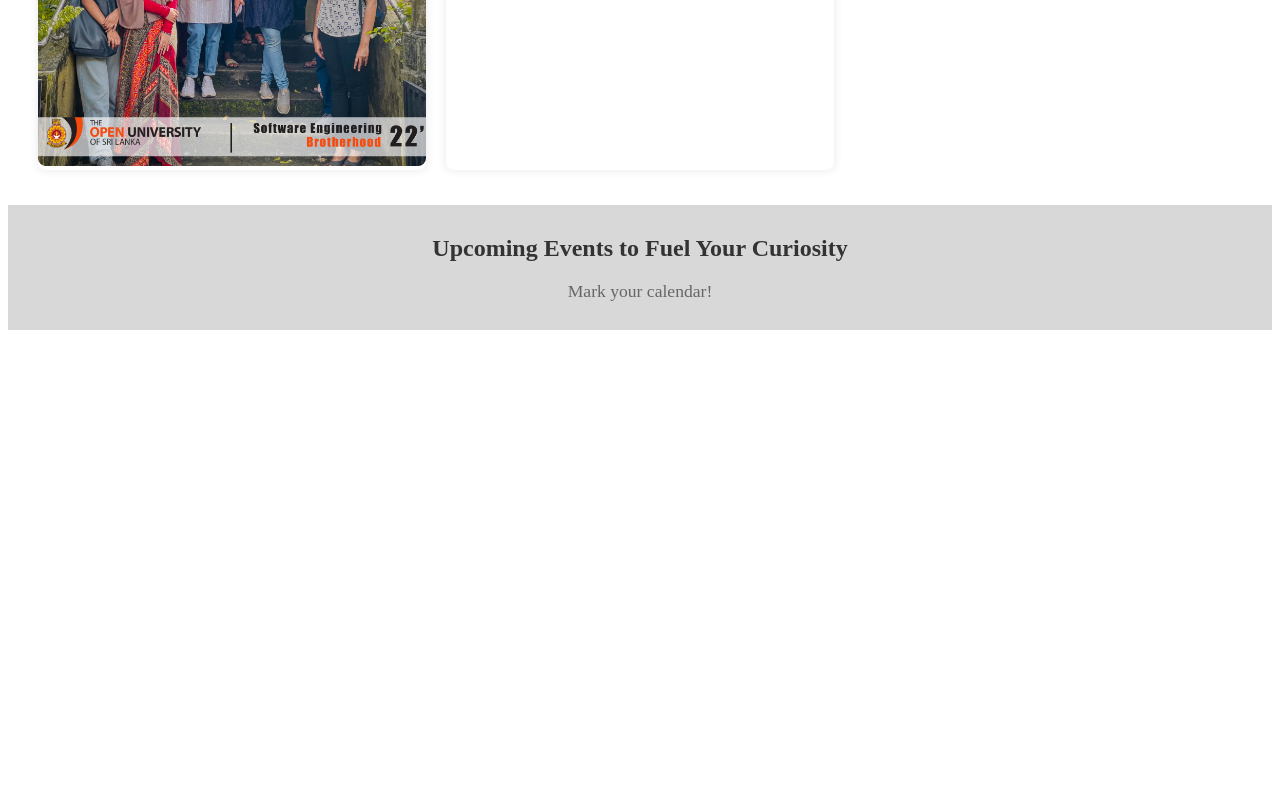
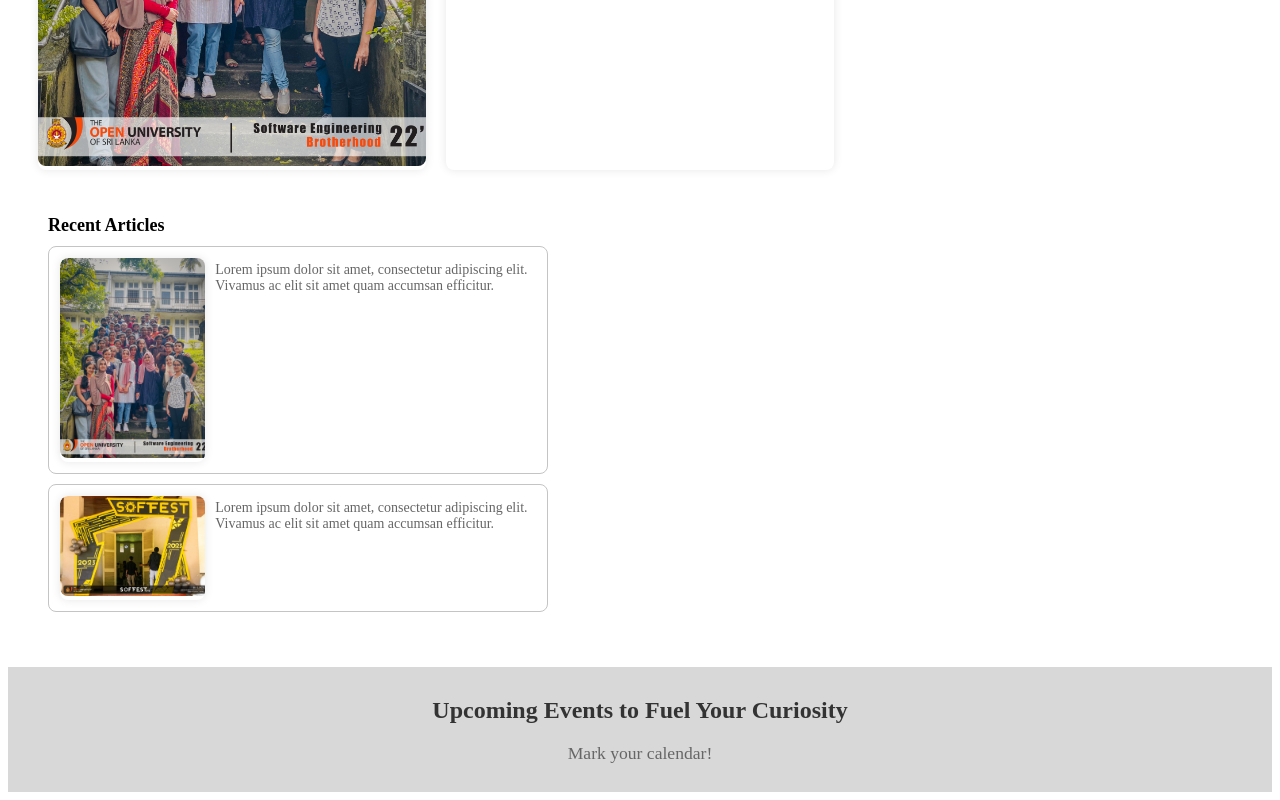
Before and after one commit to vinuwa98/Open_Sesame, a plain HTML site: page Home.html in a window 1280 px wide. Shown: the part 768-1568 px from the top of the page. Before the commit the page ends 1106 px from the top, so only its background shows below. Drawn offline with nearby package versions, Linux system fonts and the light colour scheme.

Commit message:
vertical article
verticle articles

```diff
--- a/Home.html
+++ b/Home.html
@@ -74,9 +74,32 @@
             <img src="SoftFest.jpg" alt="Event Image">
             <div class="overlay">View Event</div>
         </a>
+        <div class="vertical-articles">
+            <h2>Recent Articles</h2>
+            <div class="article">
+                <a href="article.html">
+                <img src="Brotherhood.jpg" alt="Article 1 Thumbnail">
+                </a>
+                <p>Lorem ipsum dolor sit amet, consectetur adipiscing elit. Vivamus ac elit sit amet quam accumsan efficitur.</p>
+            </div>
+            <div class="article">
+                <a href="events.html">
+                <img src="SoftFest.jpg" alt="Article 2 Thumbnail">
+                </a>
+                <p>Lorem ipsum dolor sit amet, consectetur adipiscing elit. Vivamus ac elit sit amet quam accumsan efficitur.</p>
+            </div>
+            <!-- Add more articles as needed -->
+        </div>
+
+
+    </div>
+
 
         <!-- Add more gallery items as needed -->
     </div>
+    <!-- recent posts -->
+
+
     <!-- Upcoming Events Section -->
     <div class="section" id="upcoming-events">
         <h2>Upcoming Events to Fuel Your Curiosity</h2>
--- a/style.css
+++ b/style.css
@@ -210,3 +210,48 @@
     color: #666;
     font-size: 1.1em;
 }
+ /* recent posts */
+
+ /* Your existing styles go here */
+
+.vertical-articles {
+    width:500px; /* Adjust the width as needed */
+    margin: 20px;
+}
+
+.vertical-articles h2 {
+    font-size: 18px;
+    margin-bottom: 10px;
+}
+
+.article {
+    display:flex; /* Use flexbox for layout */
+    border: 1px solid #c4c4c4; /* Border for the box */
+    border-radius: 8px; /* Rounded corners */
+    padding: 1px; /* Padding inside the box */
+    margin-bottom: 10px;
+
+}
+
+
+.article img {
+    width: 150px; /* Adjust the width as needed */
+    height: auto;
+    border-radius: 8px;
+    margin-right: 10px; /* Add some spacing between image and content */
+    transition: transform 0.3s;
+}
+
+.article-content {
+    flex-grow: 1; /* Allow content to grow and take available space */
+}
+
+.article h3 {
+    font-size: 16px;
+    margin-bottom: 5px;
+}
+
+.article p {
+    font-size: 14px;
+    color: #666;
+}
```
